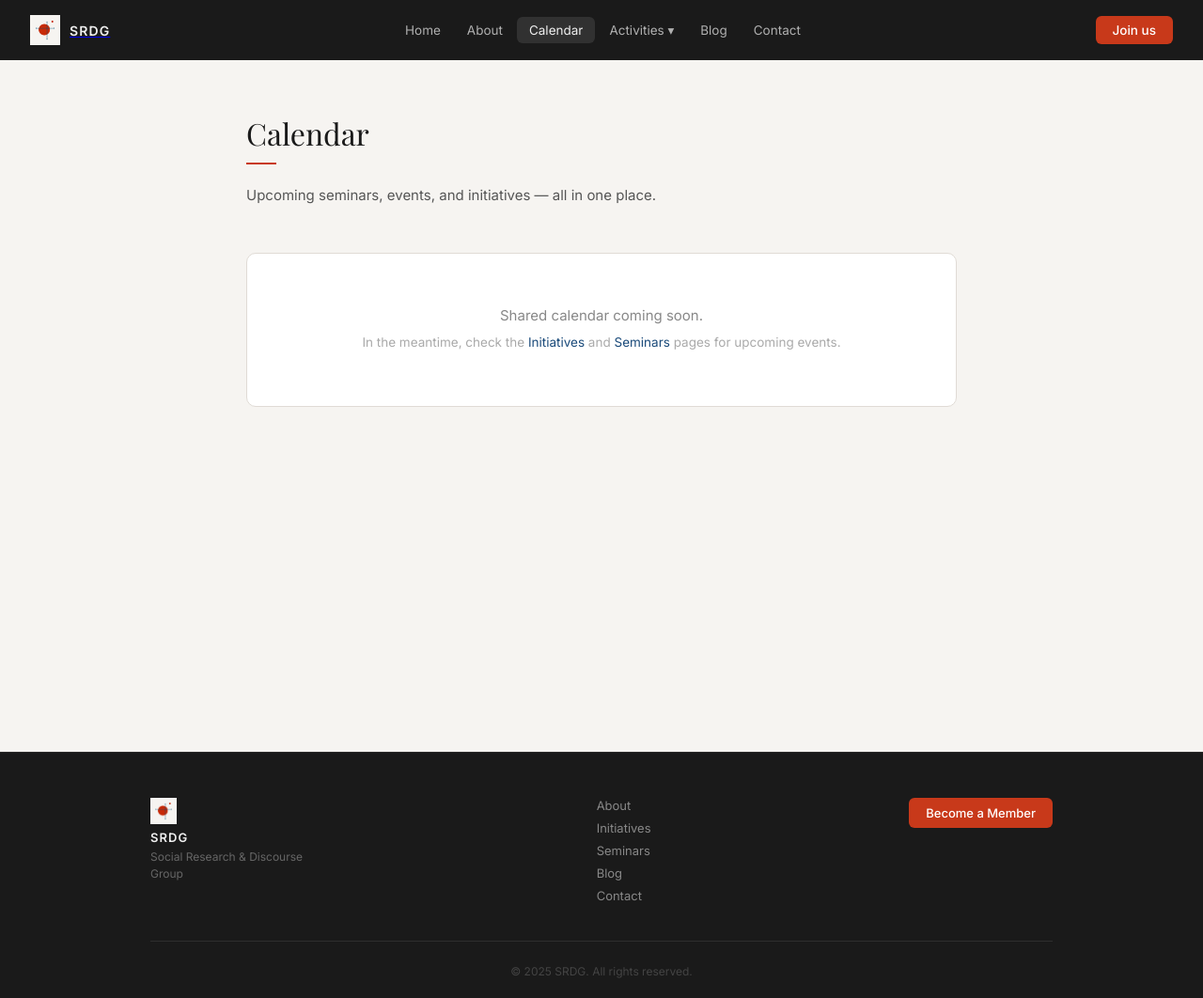
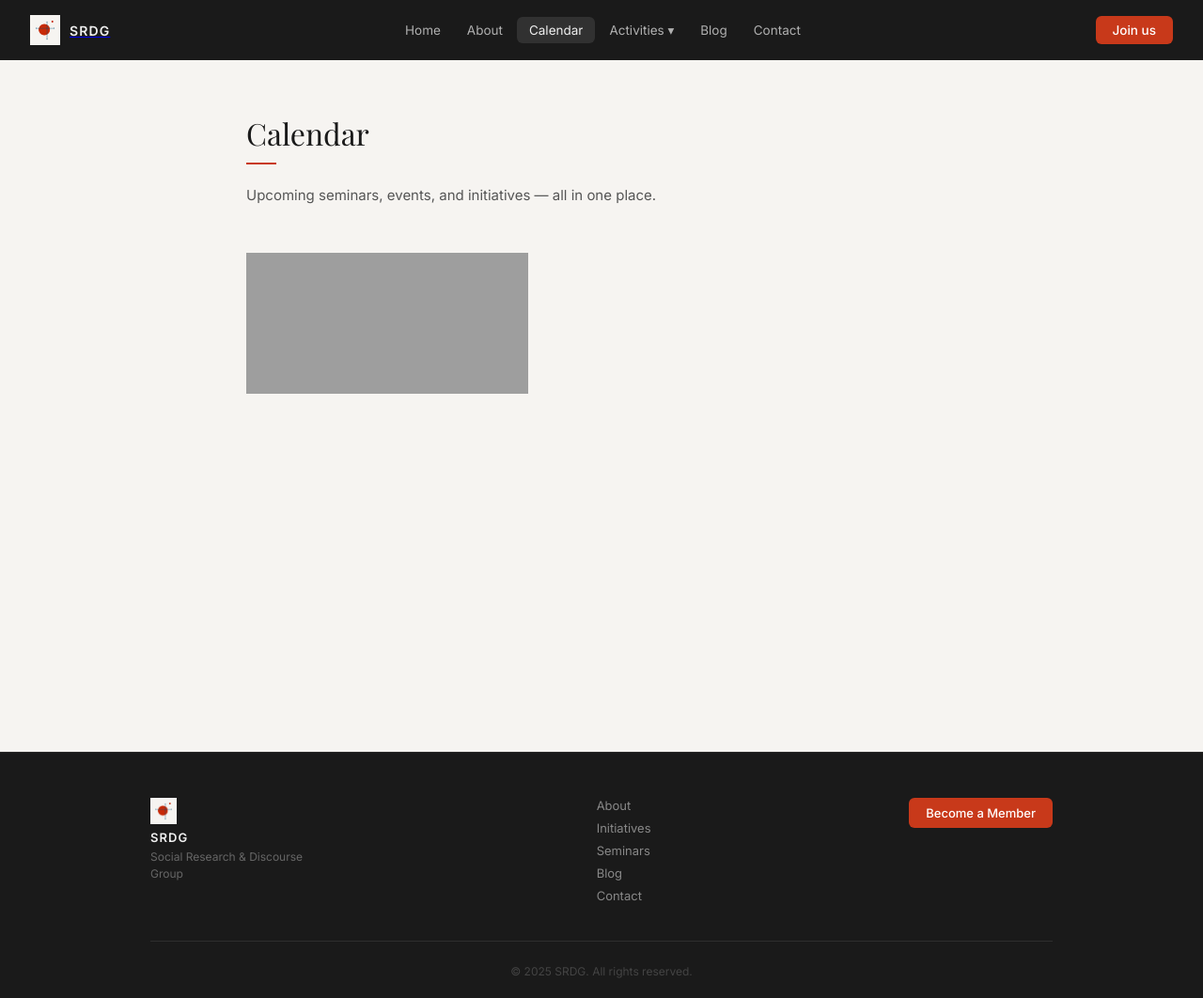
Before and after one commit to iDunno021/srdgwebsite, a Django app: page /calendar/ in a window 1280 px wide. Shown: the whole page at 94% size. Run offline with Django 5.2, Linux system fonts and the light colour scheme; a map, chart or similar area stays blank; some web fonts are replaced; grey boxes are pictures that could not be loaded.

Commit message:
embed google calendar and fix quote font
Co-Authored-By: Claude Sonnet 4.6 <noreply@anthropic.com>

```diff
--- a/pages/templates/pages/calendar.html
+++ b/pages/templates/pages/calendar.html
@@ -13,9 +13,14 @@
             Upcoming seminars, events, and initiatives — all in one place.
         </p>
     </div>
-    <div class="calendar-placeholder">
-        <p>Shared calendar coming soon.</p>
-        <span>In the meantime, check the <a href="{% url 'initiatives' %}">Initiatives</a> and <a href="{% url 'seminars' %}">Seminars</a> pages for upcoming events.</span>
+    <div class="calendar-embed-wrapper">
+        <iframe
+            src="https://calendar.google.com/calendar/embed?src=socialresearchanddiscourse%40gmail.com&ctz=Pacific%2FAuckland&showTitle=0&showNav=1&showDate=1&showPrint=0&showTabs=1&showCalendars=0&showTz=1&mode=MONTH"
+            class="calendar-embed"
+            frameborder="0"
+            scrolling="no"
+            title="SRDG Calendar">
+        </iframe>
     </div>
 </div>
 {% endblock %}
```
